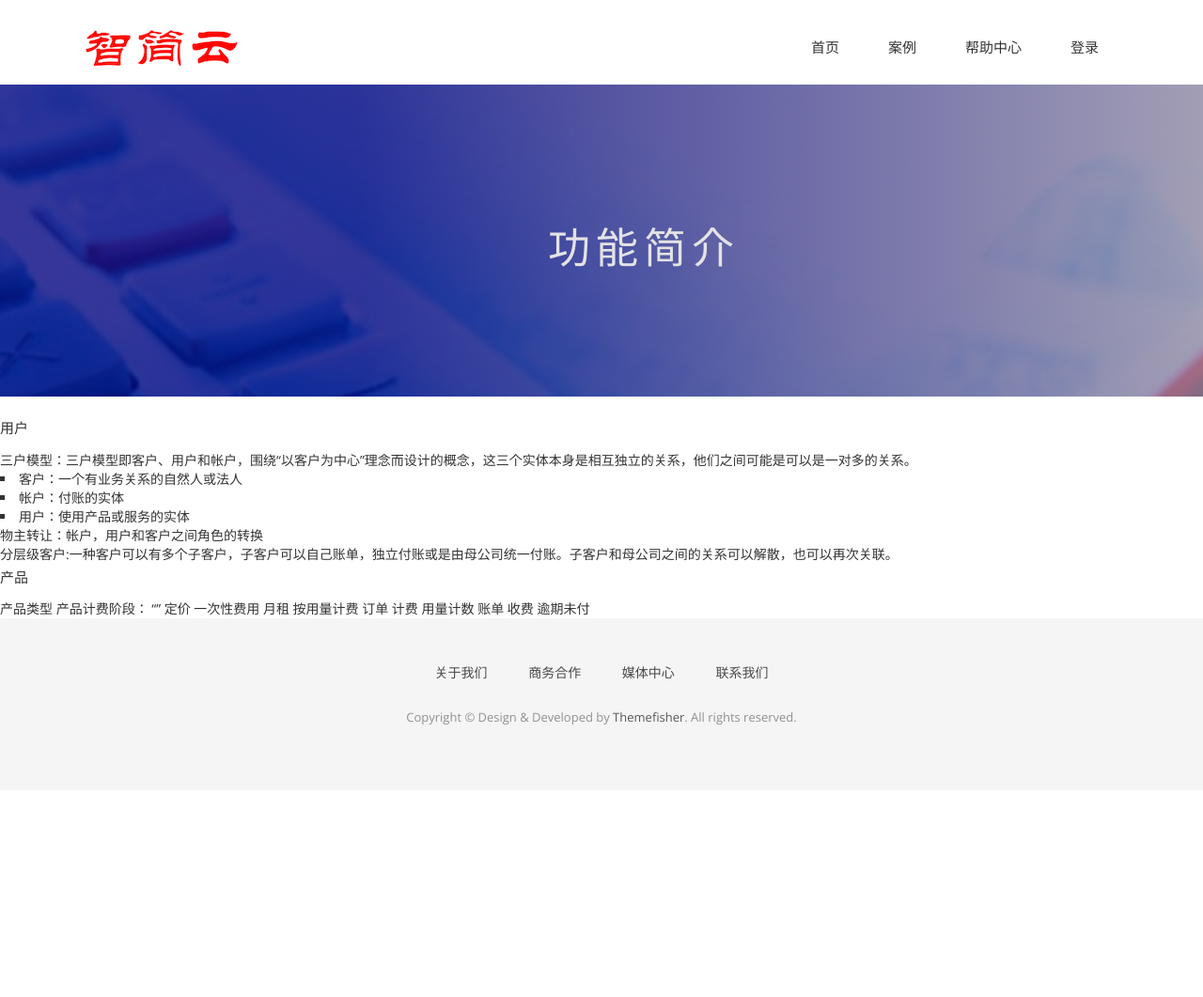
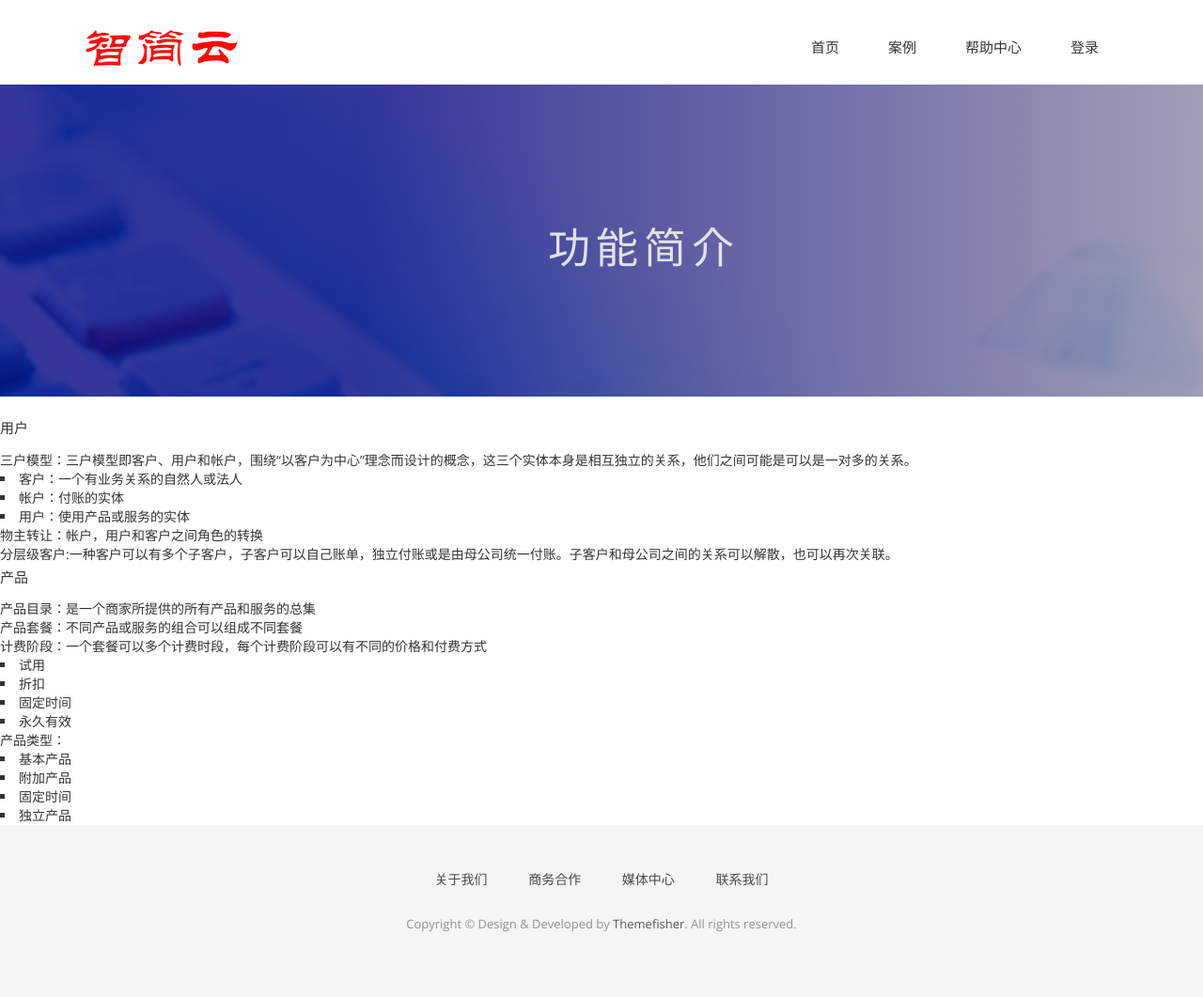
Before and after one commit to dreampivot/slipscloud.github.io, a Jekyll site: the page built from functions.html, in a window 1280 px wide. Shown: the whole page at 94% size. Built offline with Jekyll 4.4.1, drawn with Linux system fonts in a browser that asks for light colours; nearby versions of some CDN libraries; some web fonts are replaced; before the commit the page ends 900 px from its top, so only the background shows below that.

Commit message:
Update functions.html

```diff
--- a/functions.html
+++ b/functions.html
@@ -34,21 +34,26 @@ title: 功能简介
           <p id=“product”>产品</p>
 
 
-产品类型
+          <ul style="list-style-type:circle; list-style-position:outside;">
+            <li>产品目录：是一个商家所提供的所有产品和服务的总集</li>
+            <li>产品套餐：不同产品或服务的组合可以组成不同套餐</li>
+            <li>计费阶段：一个套餐可以多个计费时段，每个计费阶段可以有不同的价格和付费方式</li>
+       <ul style="list-style-type:square;list-style-position:inside;">
+         <li>试用</li>
+         <li>折扣</li>
+         <li>固定时间</li>
+         <li>永久有效</li>
+      </ul>
+          <li>产品类型：</li>
+          <ul style="list-style-type:square;list-style-position:inside;">
+         <li>基本产品</li>
+         <li>附加产品</li>
+         <li>固定时间</li>
+         <li>独立产品</li>
+      </ul>
 
-产品计费阶段：
-“”
+      </ul>
 
-定价
-一次性费用
-月租
-按用量计费
-订单
-计费
-用量计数
-账单
 
-收费
-逾期未付
 
   </body>
```
